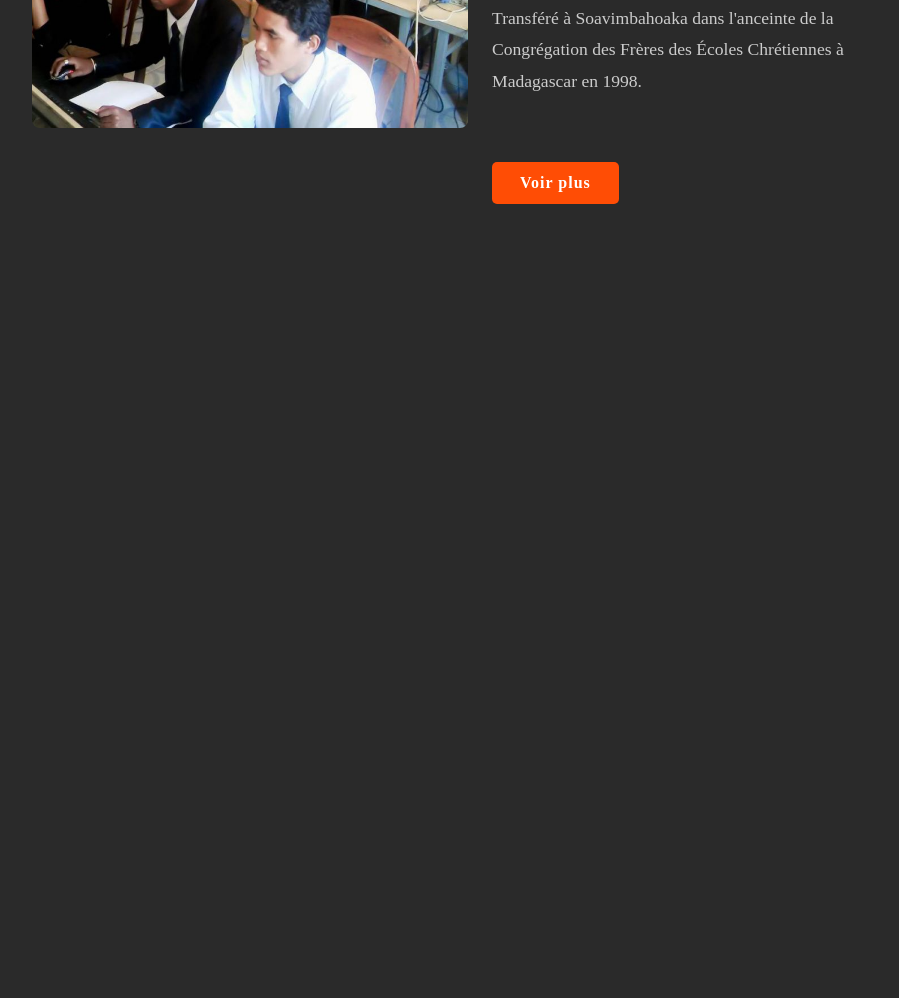
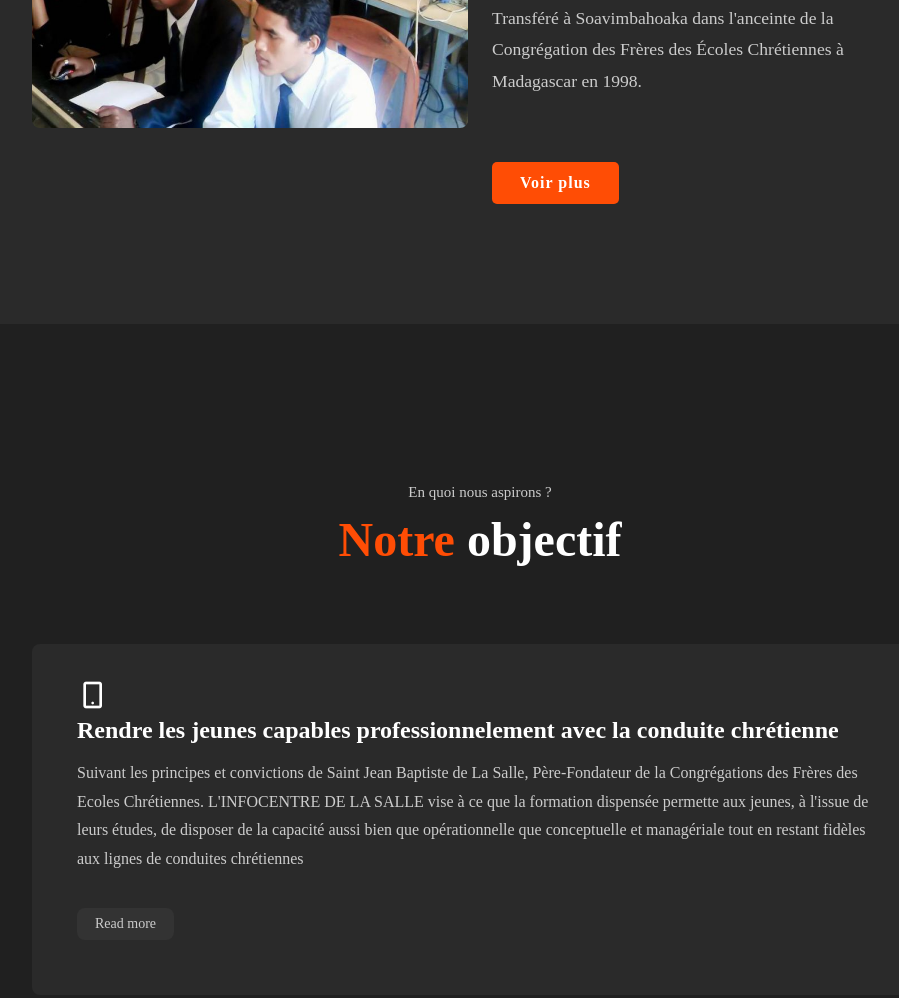
Before and after one commit to stephancj/univ-website, a plain HTML site: page index.html in a window 1280 px wide. Shown: the part 1250-2248 px from the top of the page, without its empty margins (160-1059 px from the left). Before the commit the page ends 1574 px from the top, so only its background shows below. Drawn offline with nearby package versions, Linux system fonts and the light colour scheme.

Commit message:
ADD: goal section

```diff
--- a/css/style.css
+++ b/css/style.css
@@ -230,3 +230,79 @@ header.sticky{
     line-height: 1.8;
     margin-bottom: 4rem;
 }
+
+.goals{
+    background: var(--second-bg-color);
+}
+
+.main-text{
+    text-align: center;
+}
+
+.main-text p{
+    color: var(--second-color);
+    font-size: 15px;
+    margin-bottom: 15px;
+}
+
+.main-text h2{
+    font-size: var(--h2-font);
+    line-height: 1;
+}
+
+.goals-content{
+    display: grid;
+    grid-template-columns: repeat(auto-fit, minmax(250px, auto));
+    align-items: center;
+    gap: 2.5rem;
+    margin-top: 5rem;
+}
+
+.box{
+    background: var(--bg-color);
+    padding: 35px 45px;
+    border-radius: 8px;
+    transition: all .45s ease;
+}
+
+.s-icons{
+    font-size: 32px;
+    margin-bottom: 20px;
+
+}
+
+.box h3{
+    font-size: 24px;
+    font-weight: 600;
+    color: var(--text-color);
+    margin-bottom: 15px;
+}
+
+.box p{
+    color: var(--second-color);
+    font-size: 1rem;
+    line-height: 1.8;
+    margin-bottom: 25px;
+}
+
+.read{
+    display: inline-block;
+    padding: 8px 18px;
+    background: #333333;
+    color: var(--second-color);
+    font-size: 14px;
+    font-weight: 500;
+    border-radius: 8px;
+    transition: all .45s ease;
+}
+
+.read:hover{
+    letter-spacing: 1px;
+    background: #ffffff99;
+    color: var(--text-color);
+}
+
+.box:hover{
+    transform: translateY(-8px);
+    cursor: pointer;
+}
--- a/index.html
+++ b/index.html
@@ -13,10 +13,11 @@
         <a href="#" class="logo">Infocentre<span> de La Salle</span></a>
         <ul class="navlist">
             <li><a href="#home" class="active">Acceuil</a></li>
-            <li><a href="#about">Historique</a></li>
-            <li><a href="#services">Services</a></li>
-            <li><a href="#portfolio">Portfolio</a></li>
-            <li><a href="#contact">Contact</a></li>
+            <li><a href="#about">A propos</a></li>
+            <li><a href="#portfolio">Formations</a></li>
+            <li><a href="#contact">Professeurs</a></li>
+            <li><a href="#contact">Méthodes</a></li>
+            <li><a href="#contact">Particularités</a></li>
         </ul>
         <div class="bx bx-menu" id="menu-icon"></div>
     </header>
@@ -40,13 +41,31 @@
             <img src="assets/images/about.jpeg" alt="about image">
         </div>
         <div class="about-text">
-            <h2>Son<span> historique</span></h2>
+            <h2>Notre<span> historique</span></h2>
             <h4>Quel est l'origine de l'Infocentre ?</h4>
             <p>Institut d'enseignement supérieur crée par la Congrégation des Frères des Écoles Chrétiennes à Madagascar en décembre 1991 à l'Institut Sainte Famille Mahamasina.</p>
             <p>Transféré à Soavimbahoaka dans l'anceinte de la Congrégation des Frères des Écoles Chrétiennes à Madagascar en 1998.</p>
             <a href="#" class="btn">Voir plus</a>
         </div>
     </section>
+    <section class="goals" id="goals">
+        <div class="main-text">
+            <p>En quoi nous aspirons ?</p>
+            <h2><span>Notre</span> objectif</h2>
+        </div>
+        <div class="goals-content">
+            <div class="box">
+                <div class="s-icons">
+                    <i class="bx bx-mobile-alt"></i>
+                    <h3>Rendre les jeunes capables professionnelement avec la conduite chrétienne</h3>
+                    <p>Suivant les principes et convictions de Saint Jean Baptiste de La Salle, Père-Fondateur de la Congrégations des Frères des Ecoles Chrétiennes.
+                        L'INFOCENTRE DE LA SALLE vise à ce que la formation dispensée permette aux jeunes, à l'issue de leurs études,
+                        de disposer de la capacité aussi bien que opérationnelle que conceptuelle  et managériale tout en restant fidèles aux lignes de conduites chrétiennes</p>
+                    <a href="#" class="read">Read more</a>
+                </div>
+            </div>
+        </div>
+    </section>
     <script type="text/javascript" src="js/script.js"></script>
 </body>
 </html>
```
